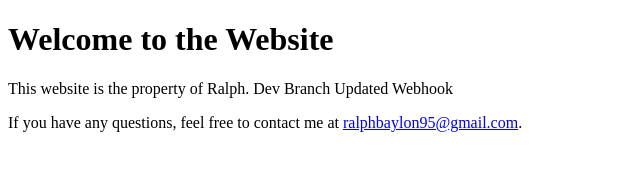
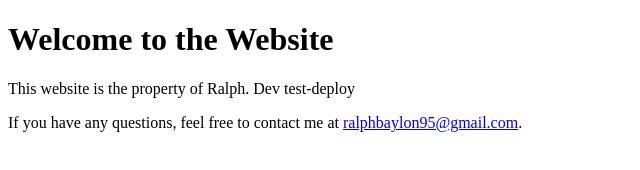
Before and after one commit to ralph95/samplePage, a plain HTML site: page index.html in a window 1280 px wide. Shown: the whole page, without its empty margins (0-640 px from the left). Drawn offline with Linux system fonts and the light colour scheme.

Commit message:
Jenkins: Deploy codes from webhook

```diff
--- a/index.html
+++ b/index.html
@@ -7,7 +7,7 @@
   </head>
   <body>
     <h1>Welcome to the Website</h1>
-    <p>This website is the property of Ralph. Dev Branch Updated Webhook</p>
+    <p>This website is the property of Ralph. Dev test-deploy</p>
     <p>
       If you have any questions, feel free to contact me at
       <a href="mailto:ralphbaylon95@gmail.com">ralphbaylon95@gmail.com</a>.
```
